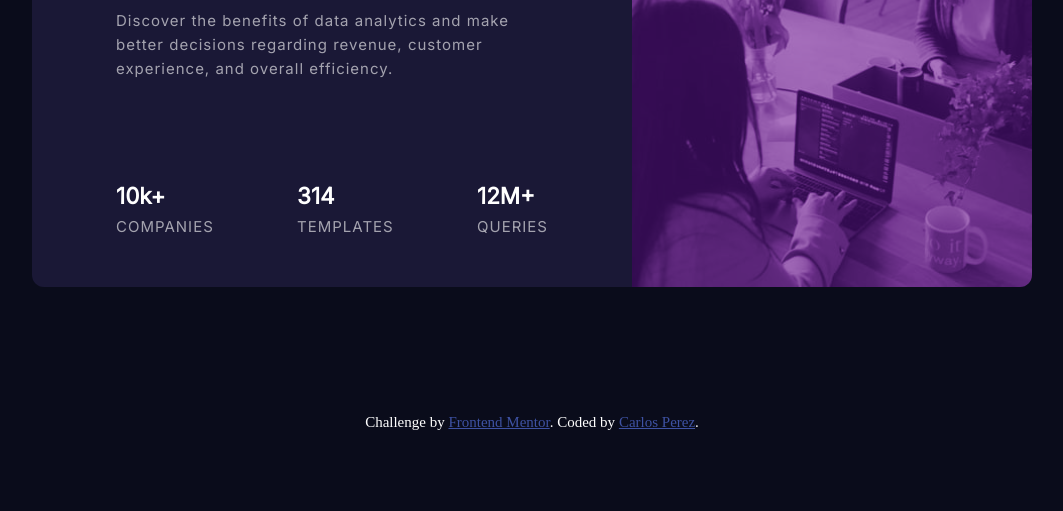
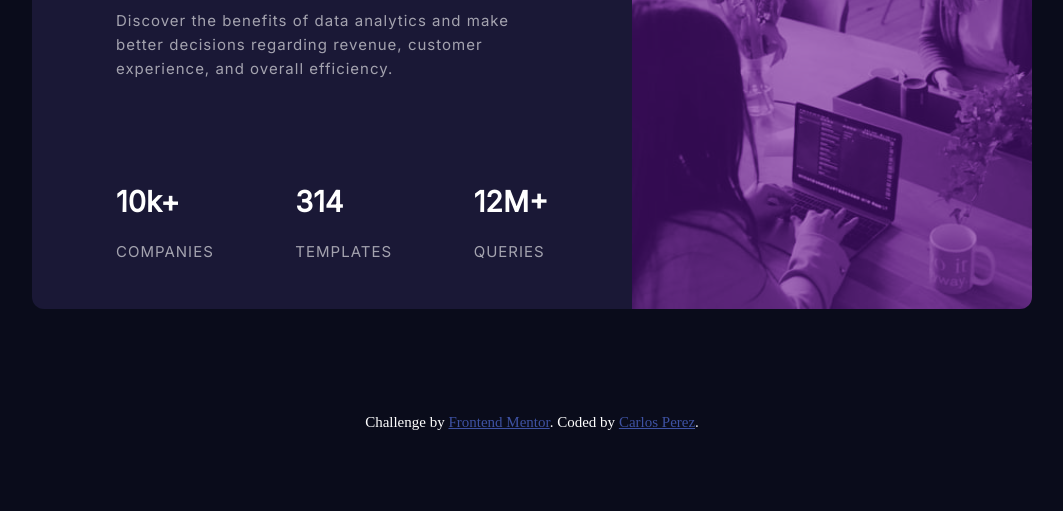
Before and after one commit to Carlos-A-P/Stats-Preview-Card-Component, a plain HTML site: page index.html in a window 1280 px wide. Shown: the part 289-800 px from the top of the page, without its empty margins (108-1171 px from the left). Drawn offline with Linux system fonts and the light colour scheme.

Commit message:
Update index.html
added a main tag and footer tag and changed the header tags on the stats numbers

```diff
--- a/index.html
+++ b/index.html
@@ -18,6 +18,7 @@
 </head>
 
 <body>
+  <main>
     <div class="context">
       <div class="image"><!--<img src="images/image-header-mobile.jpg" alt="main image">--> </div>
       <div class="wrapper">
@@ -34,21 +35,21 @@
 
           <div class="stat1">
             <div class="statNumber">
-            <h3>10k+</h3>
+              <h2>10k+</h2>
             </div>
             <div class="statText">COMPANIES</div>
           </div>
 
           <div class="stat2">
             <div class="statNumber">
-            <h3>314</h3>
+              <h2>314</h2>
             </div>
             <div class="statText">TEMPLATES</div>
           </div>
 
           <div class="stat3">
             <div class="statNumber">
-            <h3>12M+</h3>
+              <h2>12M+</h2>
             </div>
             <div class="statText">QUERIES</div>
           </div>
@@ -57,11 +58,13 @@
       </div>
     </div>
 
-
+  </main>
+  <footer>
     <div class="footer">
       Challenge by <a href="https://www.frontendmentor.io?ref=challenge" target="_blank">Frontend Mentor</a>.
       Coded by <a href="https://github.com/Carlos-A-P" target="_blank">Carlos Perez</a>.
     </div>
+  </footer>
 </body>
 
 </html>
```
Lines whose indentation alone changed are shown as unchanged.
